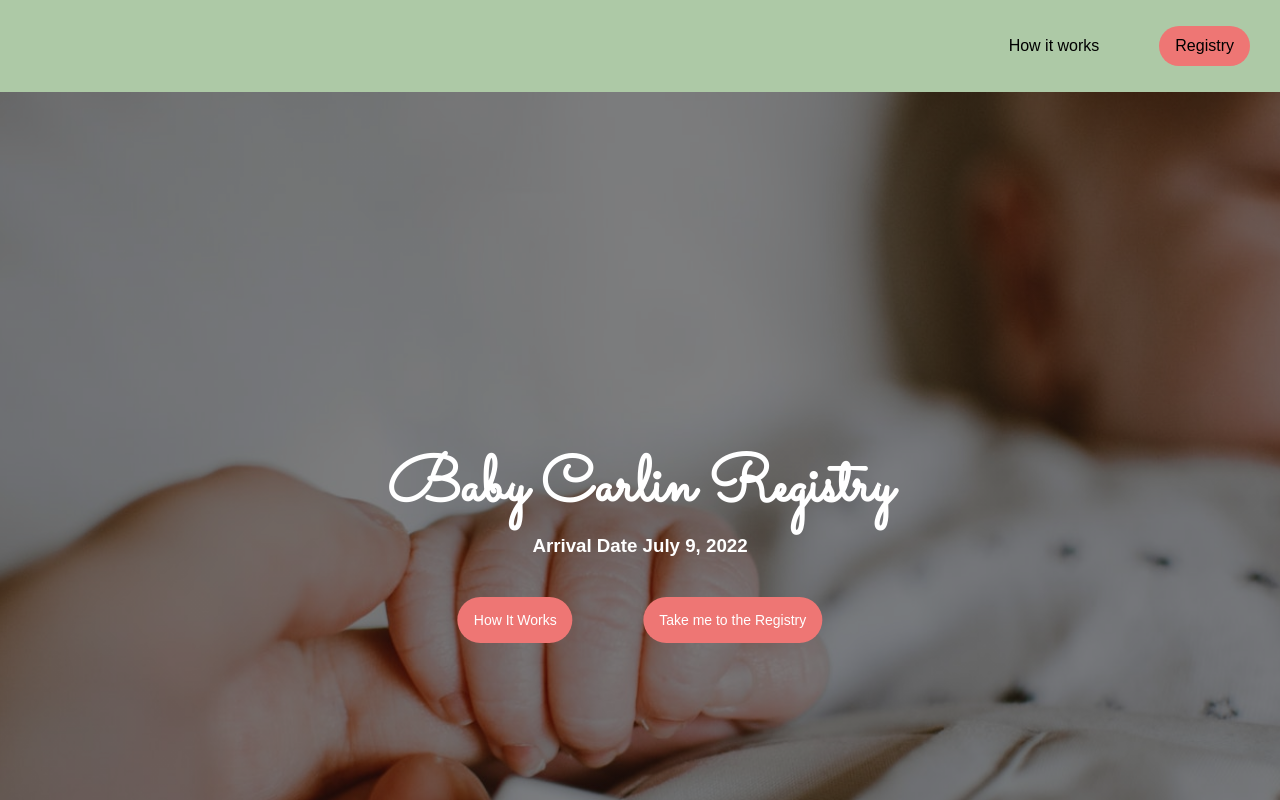
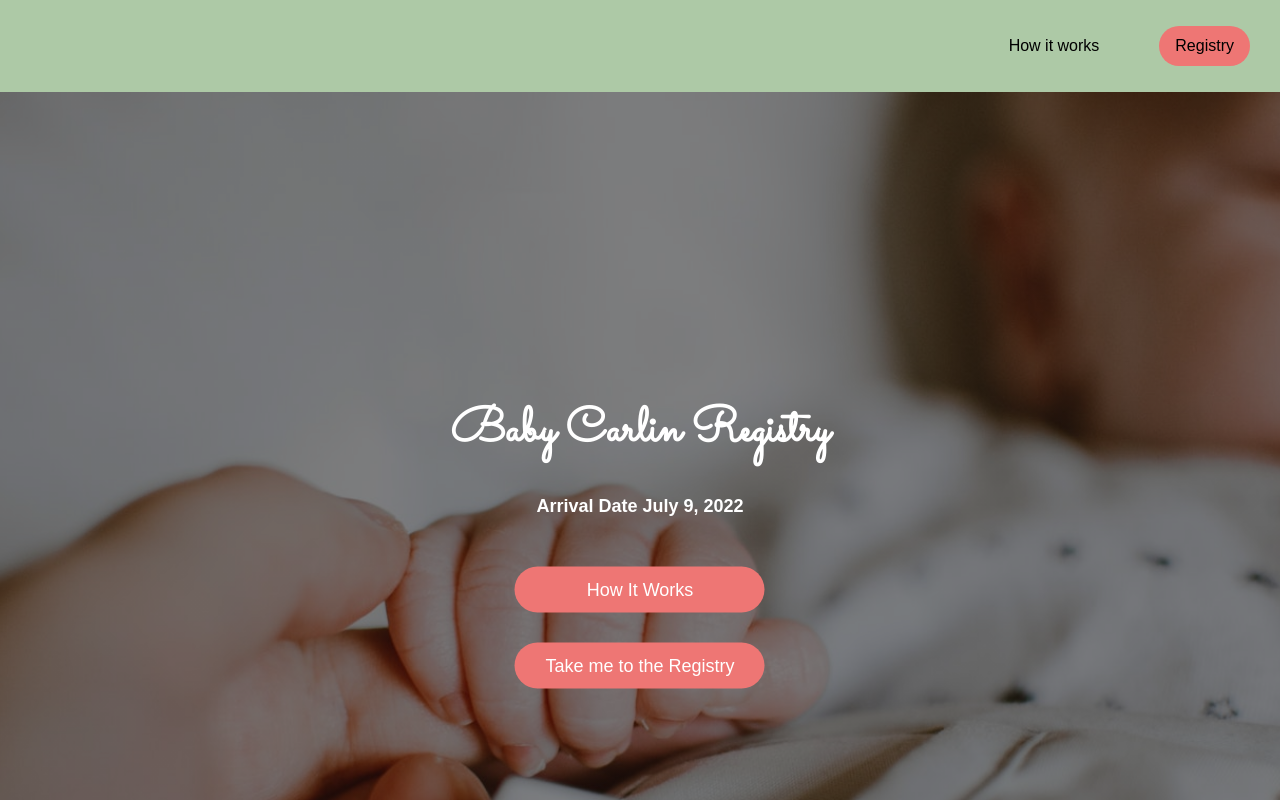
Before and after one commit to leahcarlin/baby-registry-interface, a React (Create React App) app: page / in a window 1280 px wide. Shown: the top 800 px of the page. Built offline with nearby package versions, Linux system fonts and the light colour scheme; no server answers; a web font is replaced by a local one.

Commit message:
mobile styling

```diff
--- a/src/pages/HomePage/HomePage.scss
+++ b/src/pages/HomePage/HomePage.scss
@@ -31,19 +31,21 @@ button {
 
     h1 {
       font-family: "Sacramento", cursive;
-      font-size: 64px;
-      margin: 0;
+      font-size: 48px;
+      margin: 0 0 30px 0;
     }
 
     h3 {
       margin: 0;
+      font-size: 18px;
     }
 
     .button-container {
       display: flex;
       align-items: center;
+      flex-direction: column;
       justify-content: space-evenly;
-      margin-top: 40px;
+      margin-top: 20px;
 
       button {
         background-color: #ee7674;
@@ -52,12 +54,12 @@ button {
         box-sizing: border-box;
         color: #ffffff;
         display: inline-block;
-        font-size: 14px;
+        font-size: 18px;
         font-weight: 500;
         height: 46px;
         line-height: 20px;
         list-style: none;
-        margin: 0;
+        margin-top: 30px;
         outline: none;
         padding: 12px 16px;
         transition: color 100ms;
@@ -65,6 +67,7 @@ button {
         user-select: none;
         -webkit-user-select: none;
         touch-action: manipulation;
+        width: 250px;
       }
 
       button:hover,
@@ -74,3 +77,8 @@ button {
     }
   }
 }
+@media (min-width: 768px) {
+  h1 {
+    font-size: 64px;
+  }
+}
--- a/src/pages/InfoPage/InfoPage.scss
+++ b/src/pages/InfoPage/InfoPage.scss
@@ -9,16 +9,16 @@
     font-family: "Sacramento", cursive;
     font-size: 36px;
     font-weight: 300;
-    margin: 30px 0;
+    margin: 20px 0 0 0;
   }
 
   p {
     margin: 5px 0;
+    margin-top: 20px;
   }
 
   .ps {
     margin-top: 20px;
-    width: 40%;
     font-style: italic;
   }
 
--- a/src/pages/RegistryPage/RegistryPage.scss
+++ b/src/pages/RegistryPage/RegistryPage.scss
@@ -41,6 +41,7 @@
           background-color: #dce8d9;
           border: none;
           font-size: 18px;
+          color: black;
         }
         button:hover {
           border-bottom: 2px solid #ee7674;
```
